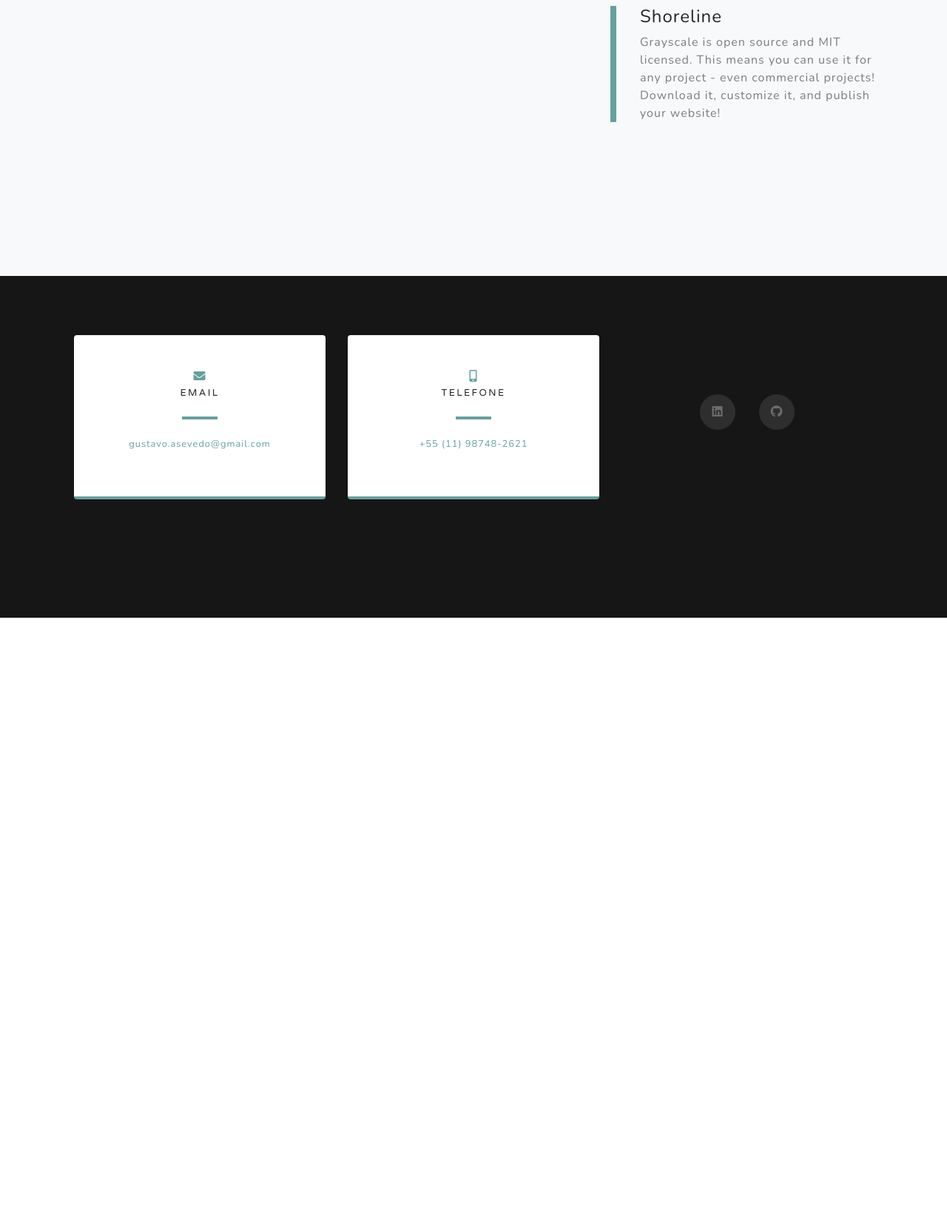
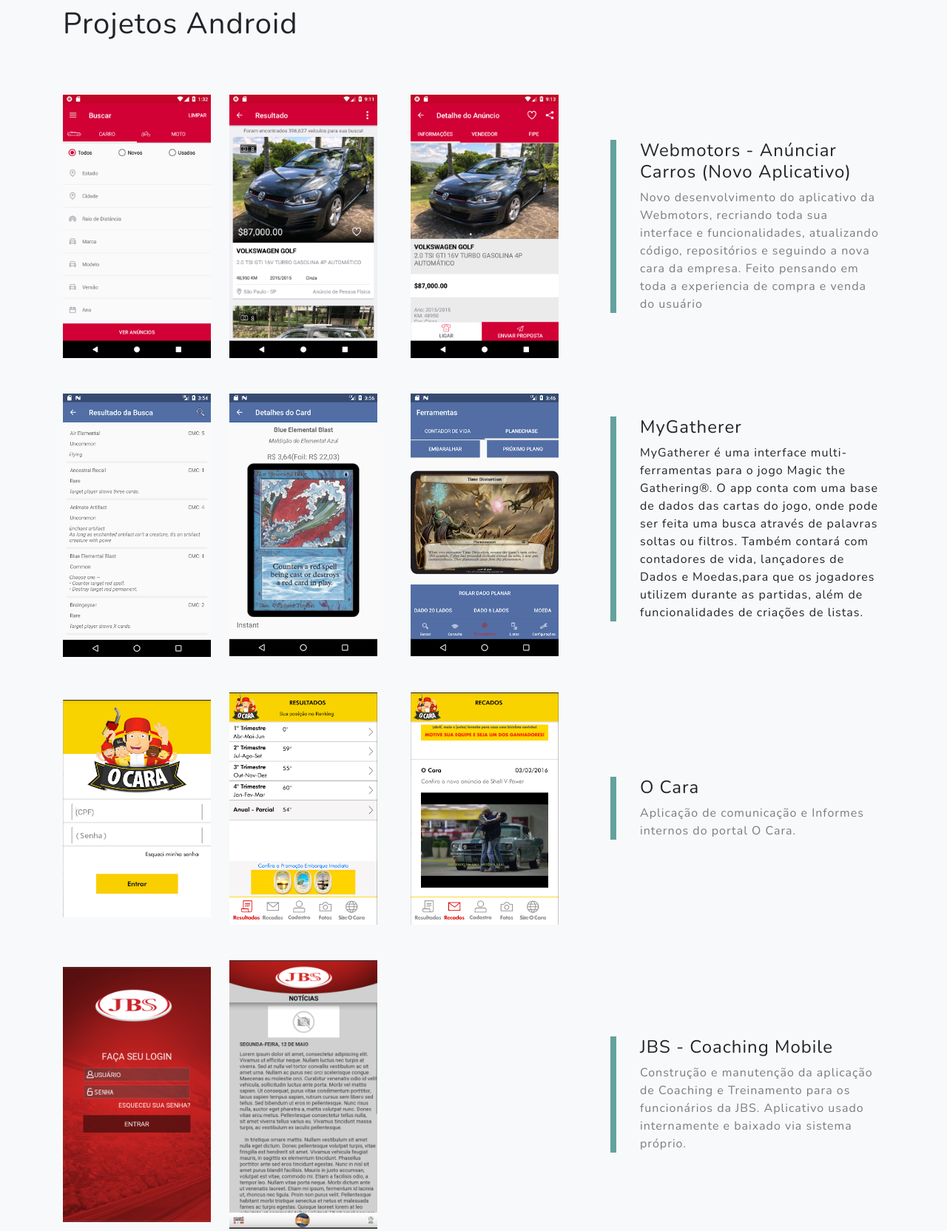
Before and after one commit to gustavoasevedo/portifolio, a website: page portugues/index.html in a window 1280 px wide. Shown: the part 3060-4724 px from the top of the page at 74% size. Before the commit the page ends 3895 px from the top, so only its background shows below. Drawn offline with nearby package versions, Linux system fonts and the light colour scheme.

Commit message:
Projetos PTBR

```diff
--- a/portugues/index.html
+++ b/portugues/index.html
@@ -129,16 +129,101 @@
       <!-- Projects Section -->
       <section id="android-projects" class="projects-section bg-light">
         <div class="container">
+           <div>
+              <h1 class="text mb-4" text>Projetos Android</h2>
+        </div>
+        <br/>
+        <br/>
+
 
           <!-- Featured Project Row -->
           <div class="row align-items-center no-gutters mb-4 mb-lg-5">
-            <div class="col-xl-8 col-lg-7">
-              <img class="img-fluid mb-3 mb-lg-0" src="../img/bg-masthead.jpg" alt="">
+
+              <div class="col-lg-8 mx-auto">
+              <img class="img-fluid mb-3 mb-lg-0" src="../img/webmotors/01.png" width="200px" alt="">
+              <img class="img-fluid mb-3 mb-lg-0" src="../img/webmotors/02.png" hspace="20"  width="200px" alt="">
+              <img class="img-fluid mb-3 mb-lg-0" src="../img/webmotors/03.png" hspace="20"  width="200px" alt="">
             </div>
             <div class="col-xl-4 col-lg-5">
               <div class="featured-text text-center text-lg-left">
-                <h4>Shoreline</h4>
-                <p class="text-black-50 mb-0">Grayscale is open source and MIT licensed. This means you can use it for any project - even commercial projects! Download it, customize it, and publish your website!</p>
+                <h4>Webmotors - Anúnciar Carros (Novo Aplicativo)</h4>
+                <p class="text-black-50 mb-0">Novo desenvolvimento do aplicativo da Webmotors, recriando toda sua interface e funcionalidades, atualizando código, repositórios e seguindo a nova cara da empresa. Feito pensando em toda a experiencia de compra e venda do usuário</p>
+              </div>
+            </div>
+          </div>
+
+          <div class="row align-items-center no-gutters mb-4 mb-lg-5">
+              <div class="col-lg-8 mx-auto">
+              <img class="img-fluid mb-3 mb-lg-0" src="../img/mygatherer/01.webp" width="200px" alt="">
+              <img class="img-fluid mb-3 mb-lg-0" src="../img/mygatherer/02.webp" hspace="20"  width="200px" alt="">
+              <img class="img-fluid mb-3 mb-lg-0" src="../img/mygatherer/03.webp" hspace="20"  width="200px" alt="">
+            </div>
+            <div class="col-xl-4 col-lg-5">
+              <div class="featured-text text-center text-lg-left">
+                <h4>MyGatherer </h4>MyGatherer é uma interface multi-ferramentas para o jogo Magic the Gathering®. O app conta com uma base de dados das cartas do jogo, onde pode ser feita uma busca através de palavras soltas ou filtros. Também contará com contadores de vida, lançadores de Dados e Moedas,para que os jogadores utilizem durante as partidas, além de funcionalidades de criações de listas.</p>
+              </div>
+            </div>
+          </div>
+
+                    <div class="row align-items-center no-gutters mb-4 mb-lg-5">
+              <div class="col-lg-8 mx-auto">
+              <img class="img-fluid mb-3 mb-lg-0" src="../img/ocara/01.webp" width="200px" alt="">
+              <img class="img-fluid mb-3 mb-lg-0" src="../img/ocara/02.webp" hspace="20"  width="200px" alt="">
+              <img class="img-fluid mb-3 mb-lg-0" src="../img/ocara/03.webp" hspace="20"  width="200px" alt="">
+            </div>
+            <div class="col-xl-4 col-lg-5">
+              <div class="featured-text text-center text-lg-left">
+                <h4>O Cara</h4>
+                <p class="text-black-50 mb-0">Aplicação de comunicação e Informes internos do portal O Cara.</p>
+              </div>
+            </div>
+          </div>
+
+          <div class="row align-items-center no-gutters mb-4 mb-lg-5">
+              <div class="col-lg-8 mx-auto">
+              <img class="img-fluid mb-3 mb-lg-0" src="../img/pic/01.png" width="200px" alt="">
+              <img class="img-fluid mb-3 mb-lg-0" src="../img/pic/02.png" hspace="20"  width="200px" alt="">
+            </div>
+            <div class="col-xl-4 col-lg-5">
+              <div class="featured-text text-center text-lg-left">
+                <h4>JBS - Coaching Mobile</h4>
+                <p class="text-black-50 mb-0">Construção e manutenção da aplicação de Coaching e Treinamento para os funcionários da JBS. Aplicativo usado internamente e baixado via sistema próprio.</p>
+              </div>
+            </div>
+          </div>
+
+          <div class="row align-items-center no-gutters mb-4 mb-lg-5">
+              <div class="col-lg-8 mx-auto">
+              <img class="img-fluid mb-3 mb-lg-0" src="../img/timeventos/01.webp" width="200px" alt="">
+              <img class="img-fluid mb-3 mb-lg-0" src="../img/timeventos/02.webp" hspace="20"  width="200px" alt="">
+            </div>
+            <div class="col-xl-4 col-lg-5">
+              <div class="featured-text text-center text-lg-left">
+                <h4>Eventos Tim</h4>
+                <p class="text-black-50 mb-0">Desenvolvido para acompanhar a força de venda da TIM nos melhores eventos. Receba de forma personalizada todas as notícias, imagens e vídeos dos eventos TIM. Aproveite e compartilhe suas impressões e experiências com outros participantes.</p>
+              </div>
+            </div>
+          </div>
+            <div class="row align-items-center no-gutters mb-4 mb-lg-5">
+              <div class="col-lg-8 mx-auto">
+              <img class="img-fluid mb-3 mb-lg-0" src="../img/brf/01.png" width="200px" alt="">
+              <img class="img-fluid mb-3 mb-lg-0" src="../img/brf/02.png" hspace="20"  width="200px" alt="">
+            </div>
+            <div class="col-xl-4 col-lg-5">
+              <div class="featured-text text-center text-lg-left">
+                <h4>Plataforma Comercial BRF</h4>
+                <p class="text-black-50 mb-0">Aplicação de Avaliação Interna para a empresa BRF, onde os gerentes e supervisores avaliam seus vendedores. Aplicativo usado internamente e baixado via sistema próprio.</p>
+              </div>
+            </div>
+          </div>
+           <div class="row align-items-center no-gutters mb-4 mb-lg-5">
+              <div class="col-lg-8 mx-auto">
+              <img class="img-fluid mb-3 mb-lg-0" src="../img/ambev/01.png" width="200px" alt="">
+            </div>
+            <div class="col-xl-4 col-lg-5">
+              <div class="featured-text text-center text-lg-left">
+                <h4>Bammp - Ambev</h4>
+                <p class="text-black-50 mb-0">Manutenção na aplicação de Pesquisa de mercado e treinamento Bammp, criando novas funcionalidades e fazendo alterações conforme solicitação do cliente. Aplicativo usado internamente e baixado via sistema próprio.</p>
               </div>
             </div>
           </div>
```
Also changed, not shown: img/ambev/01.png (added), img/brf/01.PNG (added), img/brf/02.png (added), img/mygatherer/01.webp (added), img/mygatherer/02.webp (added), img/mygatherer/03.webp (added), img/ocara/01.webp (added), img/ocara/02.webp (added), img/ocara/03.webp (added), img/pic/01.PNG (added), img/pic/02.PNG (added), img/timeventos/01.webp (added), img/timeventos/02.webp (added), img/webmotors/01.png (added), 2 more files.
